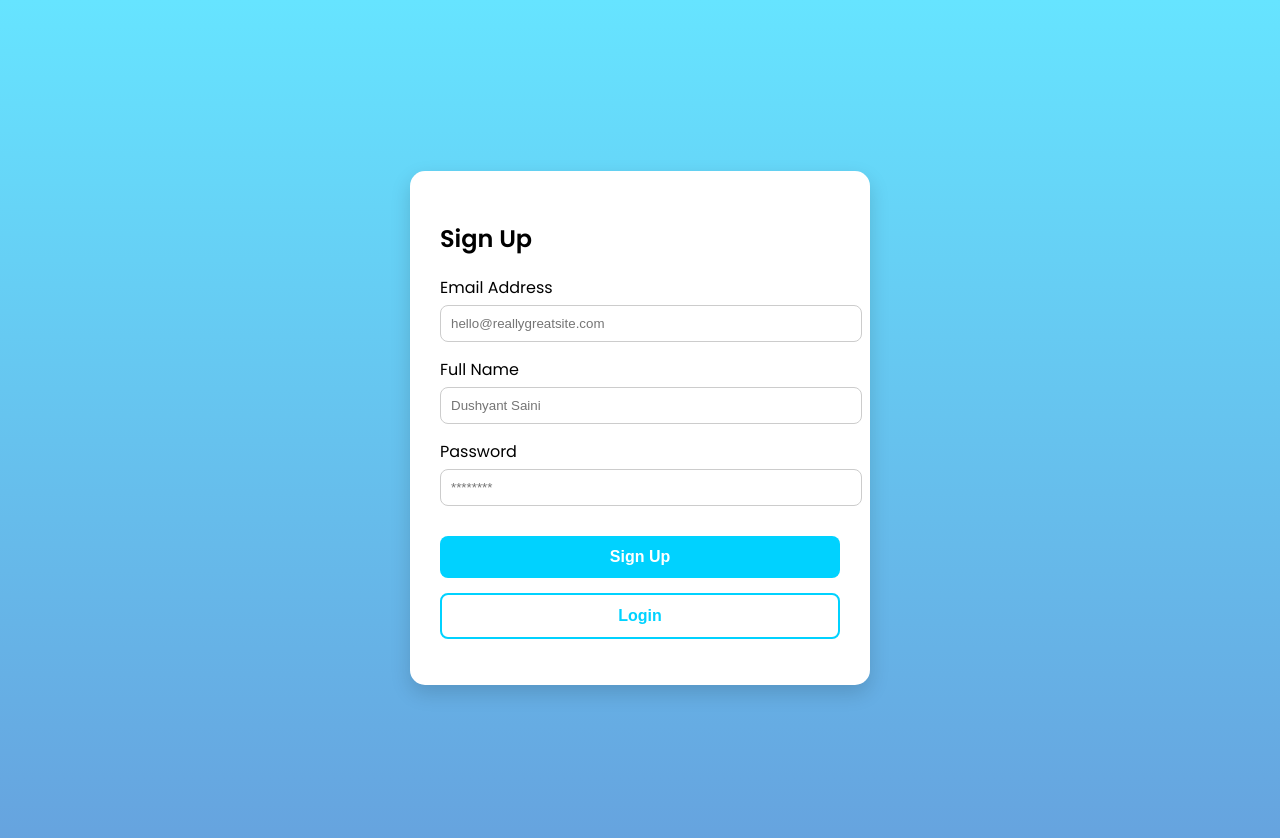
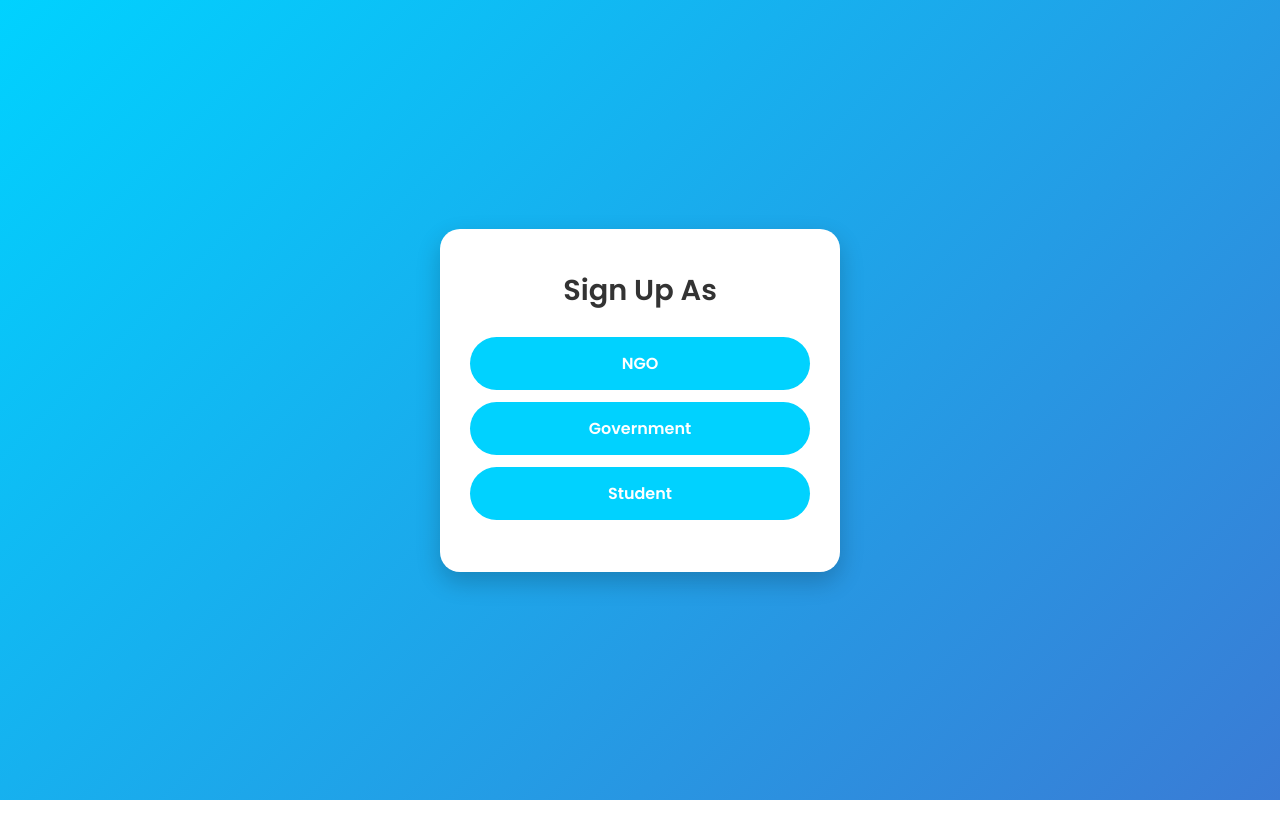
Before and after one commit to crazy-develop/suvidha, a website: page signup.html in a window 1280 px wide. After the commit the page ends 800 px from the top, so only its background shows below. Drawn offline with Linux system fonts and the light colour scheme.

Commit message:
Update signup.html

```diff
--- a/signup.html
+++ b/signup.html
@@ -1,84 +1,64 @@
 <!DOCTYPE html>
 <html lang="en">
 <head>
-  <meta charset="UTF-8" />
-  <meta name="viewport" content="width=device-width, initial-scale=1.0"/>
-  <title>Sign Up Page</title>
+  <meta charset="UTF-8">
+  <meta name="viewport" content="width=device-width, initial-scale=1.0">
+  <title>Signup Role Selection</title>
+  <link rel="preconnect" href="https://fonts.googleapis.com">
+  <link rel="preconnect" href="https://fonts.gstatic.com" crossorigin>
+  <link href="https://fonts.googleapis.com/css2?family=Poppins:wght@400;600&display=swap" rel="stylesheet">
 
-  <link href="https://fonts.googleapis.com/css2?family=Poppins:wght@400;600&display=swap" rel="stylesheet">
   <style>
+    * { margin: 0; padding: 0; box-sizing: border-box; font-family: 'Poppins', sans-serif; }
     body {
-      font-family: 'Poppins', sans-serif;
-      background: linear-gradient(rgba(0, 210, 255, 0.6), rgba(0, 100, 200, 0.6)), url('drop.jpg') no-repeat center center fixed;
-      background-size: cover;
       display: flex; align-items: center; justify-content: center;
-      min-height: 100vh; padding: 20px;
+      height: 100vh; background: linear-gradient(135deg, #00d2ff, #3a7bd5);
+      padding: 20px;
     }
-    .container { background: #fff; padding: 30px; border-radius: 15px; width: 400px; box-shadow: 0 8px 20px rgba(0,0,0,0.15);}
-    .form-group { margin-bottom: 15px; }
-    label { display: block; margin-bottom: 5px; font-weight: 500; }
-    input { width: 100%; padding: 10px; border-radius: 8px; border: 1px solid #ccc; }
-    button { margin-top: 15px; width: 100%; padding: 12px; border: none; border-radius: 8px; font-size: 16px; font-weight: 600; cursor: pointer; }
-    .signup-btn { background: #00d2ff; color: white; }
-    .login-btn { background: white; border: 2px solid #00d2ff; color: #00d2ff; }
+    .role-container {
+      background: white; padding: 40px 30px;
+      border-radius: 20px; box-shadow: 0 10px 25px rgba(0,0,0,0.2);
+      text-align: center; width: 100%; max-width: 400px;
+      animation: fadeIn 0.7s ease-in-out;
+    }
+    @keyframes fadeIn { from { opacity: 0; transform: scale(0.9); } to { opacity: 1; transform: scale(1); } }
+    h2 { margin-bottom: 25px; font-size: 1.8rem; color: #333; }
+    .role-btn {
+      display: block; width: 100%; margin: 12px 0;
+      padding: 14px; border-radius: 30px; border: none;
+      background: #00d2ff; color: white; font-size: 16px; font-weight: 600;
+      cursor: pointer; transition: all 0.3s ease;
+    }
+    .role-btn:hover { background: #0099cc; transform: translateY(-3px); }
   </style>
 </head>
 <body>
-  <div class="container">
-    <h2>Sign Up</h2>
-    <div class="form-group">
-      <label>Email Address</label>
-      <input type="email" id="email" placeholder="hello@reallygreatsite.com">
-    </div>
-    <div class="form-group">
-      <label>Full Name</label>
-      <input type="text" id="fullname" placeholder="Dushyant Saini">
-    </div>
-    <div class="form-group">
-      <label>Password</label>
-      <input type="password" id="password" placeholder="********">
-    </div>
-    <button class="signup-btn" id="signup">Sign Up</button>
-    <button class="login-btn" onclick="location.href='login.html'">Login</button>
-    <p id="message" style="color:red; margin-top:10px;"></p>
+
+  <div class="role-container">
+    <h2>Sign Up As</h2>
+    <button class="role-btn" onclick="chooseRole('ngo')">NGO</button>
+    <button class="role-btn" onclick="chooseRole('government')">Government</button>
+    <button class="role-btn" onclick="chooseRole('student')">Student</button>
+
   </div>
 
-  <!-- Firebase SDK -->
-<script type="module">
-  import { initializeApp } from "https://www.gstatic.com/firebasejs/9.6.1/firebase-app.js";
-  import { getAuth, createUserWithEmailAndPassword } from "https://www.gstatic.com/firebasejs/9.6.1/firebase-auth.js";
+  <script>
+    function chooseRole(role) {
+      // Role save in localStorage (optional)
+      localStorage.setItem("signupRole", role);
 
-  const firebaseConfig = {
-    apiKey: "AIzaSyBbPeczqOSEKmW3W8p-AiQvvbWz6o5qc98",
-    authDomain: "suvidha-e1d61.firebaseapp.com",
-    projectId: "suvidha-e1d61",
-    storageBucket: "suvidha-e1d61.appspot.com",
-    messagingSenderId: "179187721856",
-    appId: "1:179187721856:web:cf6d935367c5ff889b6865",
-    measurementId: "G-84VH1KY9S3"
-  };
+      // Redirect based on role
+      if (role === "ngo") {
+        window.location.href = "ngosignup.html";
+      } else if (role === "government") {
+        window.location.href = "govermentsignup.html";
+      } else if (role === "student") {
+        window.location.href = "studentsignup.html";
+      } else if (role === "college") {
+        window.location.href = "college-signup.html";
+      }
+    }
+  </script>
 
-  // Initialize Firebase
-  const app = initializeApp(firebaseConfig);
-  const auth = getAuth(app);
-
-  // Signup function
-  document.querySelector(".signup-btn").addEventListener("click", async () => {
-    const email = document.querySelector('input[type="email"]').value;
-    const password = document.querySelector('input[type="password"]').value;
-
-    try {
-      const userCredential = await createUserWithEmailAndPassword(auth, email, password);
-      console.log("User created:", userCredential.user);
-
-      // ✅ Success → Redirect
-      window.location.href = "success.html";
-
-    } catch (error) {
-      console.error("Error:", error.message);
-      alert(error.message); // show error to user
-    }
-  });
-</script>
-
+</body>
 </html>
```
